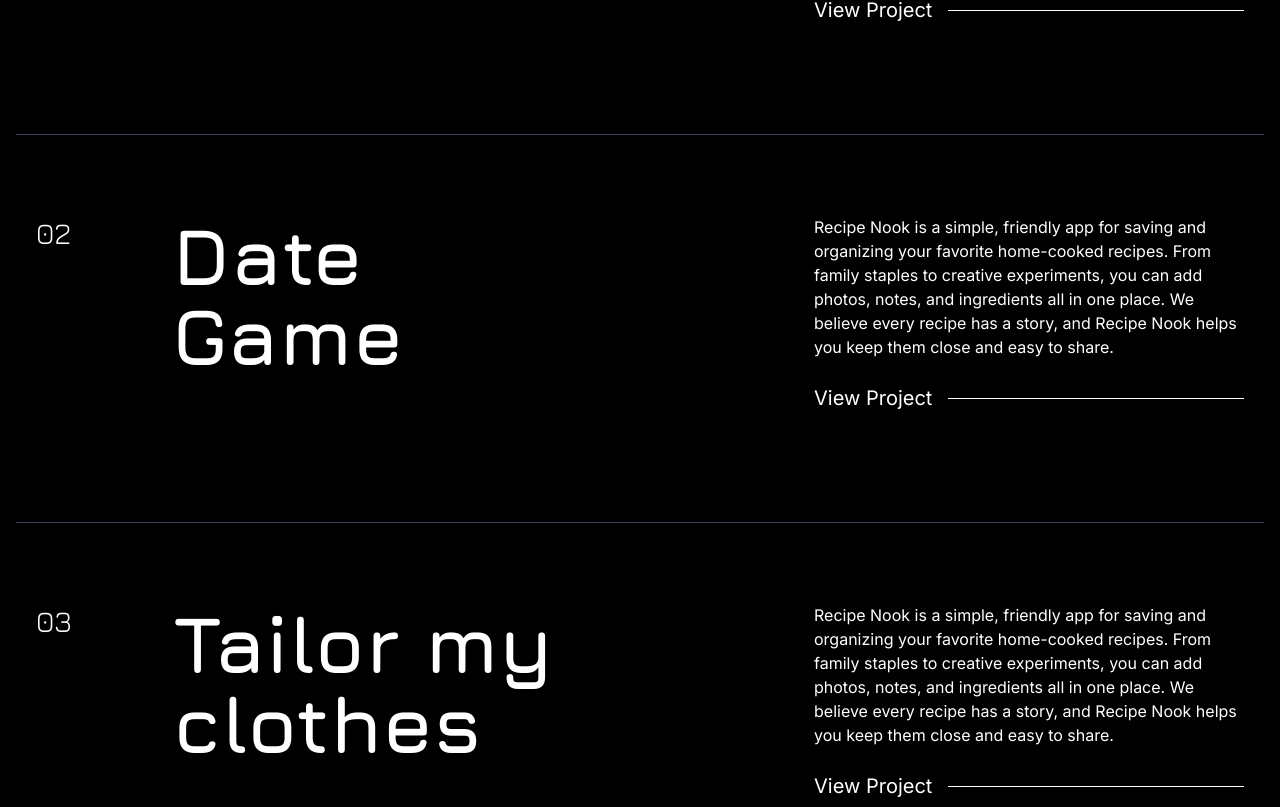
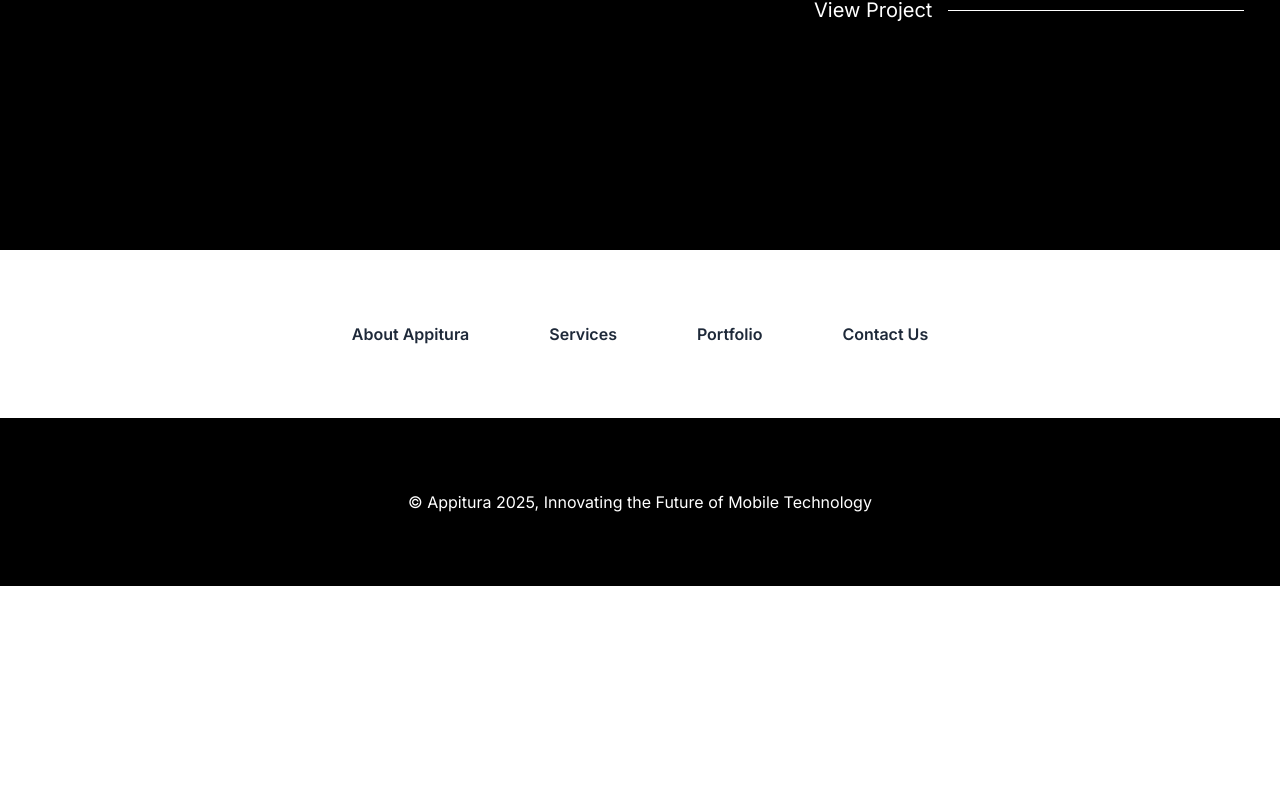
Before and after one commit to Knight-Owl-Org/Appitura, a Next.js app: page /aboutUs in a window 1280 px wide. Shown: the part 2493-3300 px from the top of the page. After the commit the page ends 3079 px from the top, so only its background shows below. Built offline with nearby package versions, Linux system fonts and the light colour scheme.

Commit message:
projects removed

```diff
--- a/src/app/page.tsx
+++ b/src/app/page.tsx
@@ -10,7 +10,7 @@ export default function Home() {
     <div className="">
       <LandingPage />
       <About />
-      <ClientFeedback />
+      {/*<ClientFeedback />*/}
       <BuildWithUs />
       <ContactUs />
     </div>
--- a/src/data/projectData.ts
+++ b/src/data/projectData.ts
@@ -51,68 +51,7 @@ const projects = [
 
         "website": "https://recipenook.com",
     },
-    {
-        "id": "02",
-        "title": "Date Game",
-        "portfolio": {
-          description: "Recipe Nook is a simple, friendly app for saving and organizing your favorite home-cooked recipes. From family staples to creative experiments, you can add photos, notes, and ingredients all in one place. We believe every recipe has a story, and Recipe Nook helps you keep them close and easy to share.",
-        },
-        "tagline": "",
 
-        "about": {
-          "industry": "",
-          "location": "",
-          "description": "Recipe Nook is a simple, friendly app for saving and organizing your favorite home-cooked recipes. From family staples to creative experiments, you can add photos, notes, and ingredients all in one place. We believe every recipe has a story, and Recipe Nook helps you keep them close and easy to share.",
-          "image": ""
-        },
-        "objective": {
-          "description": ""
-        },
-        "user": {
-          "description": ""
-        },
-        "solutions": {
-          "summary": "",
-          "features": [
-
-          ],
-          "conclusion": ""
-        },
-        "gallery": [],
-        "website": "https://recipenook.com",
-    },
-    {
-        "id": "03",
-        "title": "Tailor my clothes",
-        "portfolio": {
-          description: "Recipe Nook is a simple, friendly app for saving and organizing your favorite home-cooked recipes. From family staples to creative experiments, you can add photos, notes, and ingredients all in one place. We believe every recipe has a story, and Recipe Nook helps you keep them close and easy to share.",
-        },
-        "tagline": "",
-
-        "about": {
-          "industry": "",
-          "location": "",
-          "description": "Recipe Nook is a simple, friendly app for saving and organizing your favorite home-cooked recipes. From family staples to creative experiments, you can add photos, notes, and ingredients all in one place. We believe every recipe has a story, and Recipe Nook helps you keep them close and easy to share.",
-          "image": ""
-        },
-        "objective": {
-          "description": ""
-        },
-        "user": {
-          "description": ""
-        },
-        "solutions": {
-          "summary": "Tailor My Clothes simplifies the tailoring process for modern users.",
-          "features": [
-            "Schedule fittings and manage alterations",
-            "Upload designs and get quotes",
-            "Track progress and updates"
-          ],
-          "conclusion": "Tailor My Clothes brings convenience and personalization to the tailoring experience."
-        },
-        "gallery": [],
-        "website": "https://recipenook.com",
-    },
   ];
 
   export default projects;
```
